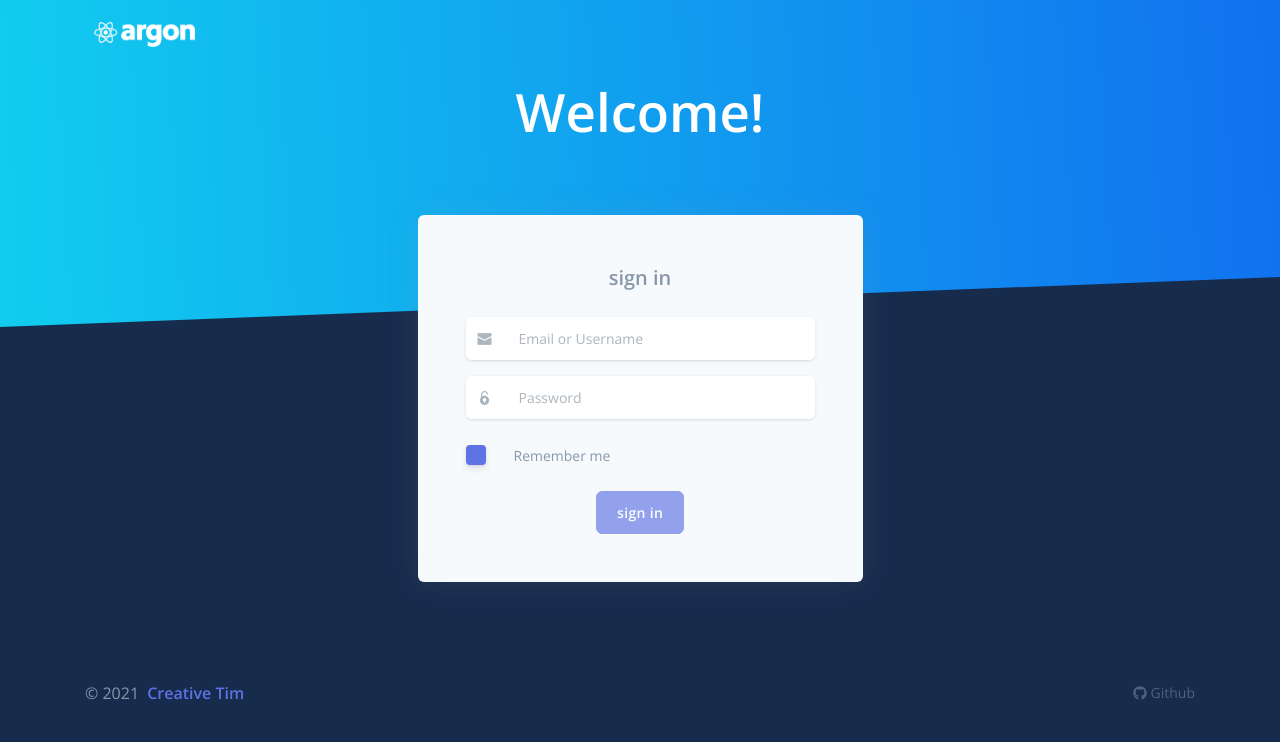
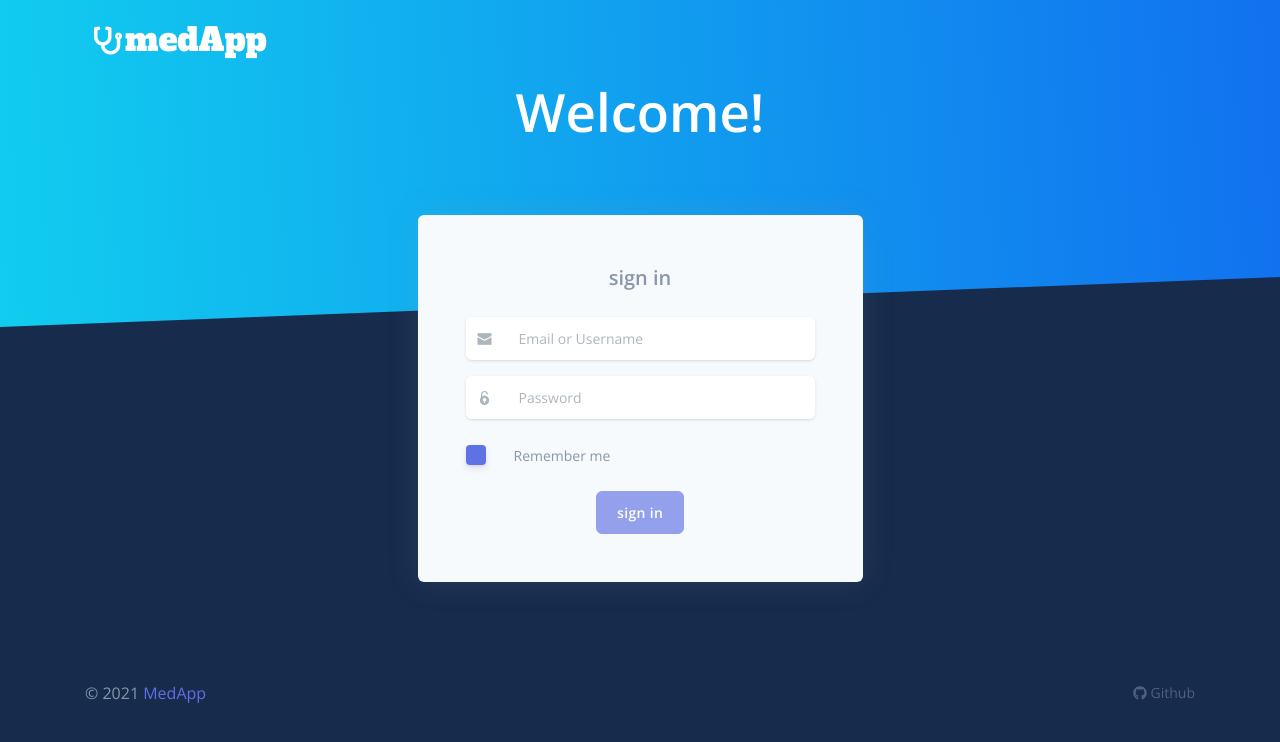
Before and after one commit to VatD/MedApp, a React (Create React App) app: page /auth/login in a window 1280 px wide. Shown: the top 742 px of the page. Built offline with nearby package versions, Linux system fonts and the light colour scheme.

Commit message:
changes in logo and footer (#5)
* changes in logo and footer

* changes in logo

```diff
--- a/src/components/Footers/AdminFooter.js
+++ b/src/components/Footers/AdminFooter.js
@@ -1,25 +1,9 @@
-/*!
-
-=========================================================
-* Argon Dashboard React - v1.2.0
-=========================================================
-
-* Product Page: https://www.creative-tim.com/product/argon-dashboard-react
-* Copyright 2021 Creative Tim (https://www.creative-tim.com)
-* Licensed under MIT (https://github.com/creativetimofficial/argon-dashboard-react/blob/master/LICENSE.md)
-
-* Coded by Creative Tim
-
-=========================================================
-
-* The above copyright notice and this permission notice shall be included in all copies or substantial portions of the Software.
-
-*/
 /*eslint-disable*/
 import React from 'react';
 
 // reactstrap components
-import { Container, Row, Col, Nav, NavItem, NavLink } from 'reactstrap';
+import { Row, Col, Nav, NavItem, NavLink } from 'reactstrap';
+import {Link} from 'react-router-dom';
 import { FontAwesomeIcon } from '@fortawesome/react-fontawesome';
 import { faGithub } from '@fortawesome/free-brands-svg-icons';
 
@@ -30,14 +14,9 @@ const Footer = () => {
 				<Col xl='6'>
 					<div className='copyright text-center text-xl-left text-muted'>
 						© {new Date().getFullYear()}{' '}
-						<a
-							className='font-weight-bold ml-1'
-							href='https://www.creative-tim.com?ref=adr-admin-footer'
-							rel='noopener noreferrer'
-							target='_blank'
-						>
-							Creative Tim
-						</a>
+							<Link to ="/">
+								MedApp
+							</Link>
 					</div>
 				</Col>
 
@@ -52,36 +31,6 @@ const Footer = () => {
 								<FontAwesomeIcon icon={faGithub} /> Github
 							</NavLink>
 						</NavItem>
-
-						{/* <NavItem>
-              <NavLink
-                href="https://www.creative-tim.com/presentation?ref=adr-admin-footer"
-                rel="noopener noreferrer"
-                target="_blank"
-              >
-                About Us
-              </NavLink>
-            </NavItem>
-
-            <NavItem>
-              <NavLink
-                href="http://blog.creative-tim.com?ref=adr-admin-footer"
-                rel="noopener noreferrer"
-                target="_blank"
-              >
-                Blog
-              </NavLink>
-            </NavItem>
-
-            <NavItem>
-              <NavLink
-                href="https://github.com/creativetimofficial/argon-dashboard/blob/master/LICENSE.md?ref=adr-admin-footer"
-                rel="noopener noreferrer"
-                target="_blank"
-              >
-                MIT License
-              </NavLink>
-            </NavItem> */}
 					</Nav>
 				</Col>
 			</Row>
--- a/src/components/Footers/AuthFooter.js
+++ b/src/components/Footers/AuthFooter.js
@@ -1,25 +1,9 @@
-/*!
-
-=========================================================
-* Argon Dashboard React - v1.2.0
-=========================================================
-
-* Product Page: https://www.creative-tim.com/product/argon-dashboard-react
-* Copyright 2021 Creative Tim (https://www.creative-tim.com)
-* Licensed under MIT (https://github.com/creativetimofficial/argon-dashboard-react/blob/master/LICENSE.md)
-
-* Coded by Creative Tim
-
-=========================================================
-
-* The above copyright notice and this permission notice shall be included in all copies or substantial portions of the Software.
-
-*/
 /*eslint-disable*/
 import React from 'react';
 
 // reactstrap components
 import { NavItem, NavLink, Nav, Container, Row, Col } from 'reactstrap';
+import { Link } from 'react-router-dom';
 import { FontAwesomeIcon } from '@fortawesome/react-fontawesome';
 import { faGithub } from '@fortawesome/free-brands-svg-icons';
 
@@ -32,33 +16,13 @@ const Login = () => {
 						<Col xl='6'>
 							<div className='copyright text-center text-xl-left text-muted'>
 								© {new Date().getFullYear()}{' '}
-								<a
-									className='font-weight-bold ml-1'
-									href='https://www.creative-tim.com?ref=adr-auth-footer'
-									target='_blank'
-								>
-									Creative Tim
-								</a>
+									<Link to ="/">
+										MedApp
+									</Link>
 							</div>
 						</Col>
 						<Col xl='6'>
 							<Nav className='nav-footer justify-content-center justify-content-xl-end'>
-								{/* <NavItem>
-                  <NavLink
-                    href="https://www.creative-tim.com?ref=adr-auth-footer"
-                    target="_blank"
-                  >
-                    Creative Tim
-                  </NavLink>
-                </NavItem>
-                <NavItem>
-                  <NavLink
-                    href="https://www.creative-tim.com/presentation?ref=adr-auth-footer"
-                    target="_blank"
-                  >
-                    About Us
-                  </NavLink>
-                </NavItem>*/}
 								<NavItem>
 									<NavLink
 										href='https://github.com/VatD/MedApp'
@@ -67,14 +31,6 @@ const Login = () => {
 										<FontAwesomeIcon icon={faGithub} /> Github
 									</NavLink>
 								</NavItem>
-								{/* <NavItem>
-                  <NavLink
-                    href="https://github.com/creativetimofficial/argon-dashboard/blob/master/LICENSE.md?ref=adr-auth-footer"
-                    target="_blank"
-                  >
-                    MIT License
-                  </NavLink>
-                </NavItem> */}
 							</Nav>
 						</Col>
 					</Row>
--- a/src/components/Headers/UserHeader.js
+++ b/src/components/Headers/UserHeader.js
@@ -25,7 +25,7 @@ const UserHeader = () => {
 				<Container className='d-flex align-items-center' fluid>
 					<Row>
 						<Col lg='12'>
-							<h1 className='display-1 text-white'>Hello {user.username}</h1>
+							<h1 className='display-1 text-white'>Hello {user.userObject[0].doctor.firstName}</h1>
 							<p className='text-white mt-0 mb-5'>
 								Welcome doctor! View your profile here.
 							</p>
--- /dev/null
+++ b/src/components/Navbars/AuthNavbar.css
@@ -0,0 +1 @@
+@import url('https://fonts.googleapis.com/css2?family=Alfa+Slab+One&display=swap');
--- a/src/components/Navbars/AuthNavbar.js
+++ b/src/components/Navbars/AuthNavbar.js
@@ -2,80 +2,20 @@ import React from 'react';
 import { Link } from 'react-router-dom';
 // reactstrap components
 import { NavbarBrand, Navbar, Container } from 'reactstrap';
-
+import './AuthNavbar.css'
 const AdminNavbar = () => {
+  const font = "'Alfa Slab One',cursive";
 	return (
 		<>
 			<Navbar className='navbar-top navbar-horizontal navbar-dark' expand='md'>
 				<Container className='px-4'>
-					<NavbarBrand to='/' tag={Link}>
-						<img
-							alt='...'
-							src={
-								require('../../assets/img/brand/argon-react-white.png').default
-							}
-						/>
+					<NavbarBrand to='/' tag={Link} className='pt-0' >
+						<span style={{color: "white"}}>
+							<i class="fas fa-stethoscope fa-2x"></i>
+							<span style={{fontFamily: font ,fontSize : "2rem",paddingLeft: "3px" , fontWeight: "normal",textTransform: "none"}}>medApp</span>
+
+						</span>
 					</NavbarBrand>
-					{/* <button className="navbar-toggler" id="navbar-collapse-main">
-            <span className="navbar-toggler-icon" />
-          </button> */}
-					{/* <UncontrolledCollapse navbar toggler="#navbar-collapse-main">
-            <div className="navbar-collapse-header d-md-none">
-              <Row>
-                <Col className="collapse-brand" xs="6">
-                  <Link to="/">
-                    <img
-                      alt="..."
-                      src={
-                        require("../../assets/img/brand/argon-react.png")
-                          .default
-                      }
-                    />
-                  </Link>
-                </Col>
-                <Col className="collapse-close" xs="6">
-                  <button className="navbar-toggler" id="navbar-collapse-main">
-                    <span />
-                    <span />
-                  </button>
-                </Col>
-              </Row>
-            </div>
-            <Nav className="ml-auto" navbar>
-              <NavItem>
-                <NavLink className="nav-link-icon" to="/" tag={Link}>
-                  <i className="ni ni-planet" />
-                  <span className="nav-link-inner--text">Dashboard</span>
-                </NavLink>
-              </NavItem>
-              <NavItem>
-                <NavLink
-                  className="nav-link-icon"
-                  to="/auth/register"
-                  tag={Link}
-                >
-                  <i className="ni ni-circle-08" />
-                  <span className="nav-link-inner--text">Register</span>
-                </NavLink>
-              </NavItem>
-              <NavItem>
-                <NavLink className="nav-link-icon" to="/auth/login" tag={Link}>
-                  <i className="ni ni-key-25" />
-                  <span className="nav-link-inner--text">Login</span>
-                </NavLink>
-              </NavItem>
-              <NavItem>
-                <NavLink
-                  className="nav-link-icon"
-                  to="/admin/user-profile"
-                  tag={Link}
-                >
-                  <i className="ni ni-single-02" />
-                  <span className="nav-link-inner--text">Profile</span>
-                </NavLink>
-              </NavItem>
-            </Nav>
-          </UncontrolledCollapse> */}
 				</Container>
 			</Navbar>
 		</>
--- /dev/null
+++ b/src/components/Sidebar/Sidebar.css
@@ -0,0 +1,2 @@
+
+@import url('https://fonts.googleapis.com/css2?family=Alfa+Slab+One&display=swap');
--- a/src/components/Sidebar/Sidebar.js
+++ b/src/components/Sidebar/Sidebar.js
@@ -3,7 +3,7 @@ import React, { useState } from 'react';
 import { NavLink as NavLinkRRD, Link } from 'react-router-dom';
 // nodejs library to set properties for components
 import { PropTypes } from 'prop-types';
-
+import './Sidebar.css'
 // reactstrap components
 import {
 	Button,
@@ -81,6 +81,8 @@ const Sidebar = (props) => {
 		};
 	}
 
+	const font = "'Alfa Slab One', cursive";
+
 	return (
 		<Navbar
 			className='navbar-vertical fixed-left navbar-light bg-white'
@@ -99,26 +101,15 @@ const Sidebar = (props) => {
 				{/* Brand */}
 				{logo ? (
 					<NavbarBrand className='pt-0' {...navbarBrandProps}>
-						NSUT-MedApp
+						<span style={{color: "#11cdef"}}>
+							<i class="fas fa-stethoscope fa-2x"></i>
+							<span style={{fontFamily: font , fontSize : "2rem",paddingLeft: "3px"}}>medApp</span>
+
+						</span>
 					</NavbarBrand>
 				) : null}
 				{/* User */}
 				<Nav className='align-items-center d-md-none'>
-					<UncontrolledDropdown nav>
-						<DropdownToggle nav className='nav-link-icon'>
-							<i className='ni ni-bell-55' />
-						</DropdownToggle>
-						<DropdownMenu
-							aria-labelledby='navbar-default_dropdown_1'
-							className='dropdown-menu-arrow'
-							right
-						>
-							<DropdownItem>Action</DropdownItem>
-							<DropdownItem>Another action</DropdownItem>
-							<DropdownItem divider />
-							<DropdownItem>Something else here</DropdownItem>
-						</DropdownMenu>
-					</UncontrolledDropdown>
 					<UncontrolledDropdown nav>
 						<DropdownToggle nav>
 							<Media className='align-items-center'>
@@ -126,7 +117,7 @@ const Sidebar = (props) => {
 									<img
 										alt='...'
 										src={
-											require('../../assets/img/theme/team-1-800x800.jpg')
+											require('../../assets/img/user-tie-solid.svg')
 												.default
 										}
 									/>
@@ -140,18 +131,6 @@ const Sidebar = (props) => {
 							<DropdownItem to='/admin/user-profile' tag={Link}>
 								<i className='ni ni-single-02' />
 								<span>My profile</span>
-							</DropdownItem>
-							<DropdownItem to='/admin/user-profile' tag={Link}>
-								<i className='ni ni-settings-gear-65' />
-								<span>Settings</span>
-							</DropdownItem>
-							<DropdownItem to='/admin/user-profile' tag={Link}>
-								<i className='ni ni-calendar-grid-58' />
-								<span>Activity</span>
-							</DropdownItem>
-							<DropdownItem to='/admin/user-profile' tag={Link}>
-								<i className='ni ni-support-16' />
-								<span>Support</span>
 							</DropdownItem>
 							<DropdownItem divider />
 							<DropdownItem
@@ -176,15 +155,12 @@ const Sidebar = (props) => {
 						<Row>
 							{logo ? (
 								<Col className='collapse-brand' xs='6'>
-									{logo.innerLink ? (
-										<Link to={logo.innerLink}>
-											<img alt={logo.imgAlt} src={logo.imgSrc} />
-										</Link>
-									) : (
-										<a href={logo.outterLink}>
-											<img alt={logo.imgAlt} src={logo.imgSrc} />
-										</a>
-									)}
+								<NavbarBrand className='pt-0' {...navbarBrandProps}>
+									<span style={{color: "#11cdef"}}>
+										<i class="fas fa-stethoscope fa-2x"></i>
+										<span style={{fontFamily: font ,fontSize : "2rem",paddingLeft: "3px"}}>medApp</span>
+									</span>
+								</NavbarBrand>
 								</Col>
 							) : null}
 							<Col className='collapse-close' xs='6'>
--- a/src/layouts/Admin.js
+++ b/src/layouts/Admin.js
@@ -63,6 +63,11 @@ const Admin = (props) => {
 				<AdminNavbar
 					{...props}
 					brandText={getBrandText(props.location.pathname)}
+					logo={{
+					innerLink: '/admin/index',
+					imgSrc: require('../assets/img/brand/argon-react.png').default,
+					imgAlt: '...',
+				}}
 				/>
 				<Switch>
 					{getRoutes(routes)}
```
Also changed, not shown: src/components/Headers/Header.js (+0 -16 lines), src/components/Navbars/AdminNavbar.js (+0 -12 lines), src/views/examples/Profile.js (+3 -27 lines), src/assets/img/user-tie-solid.svg.
